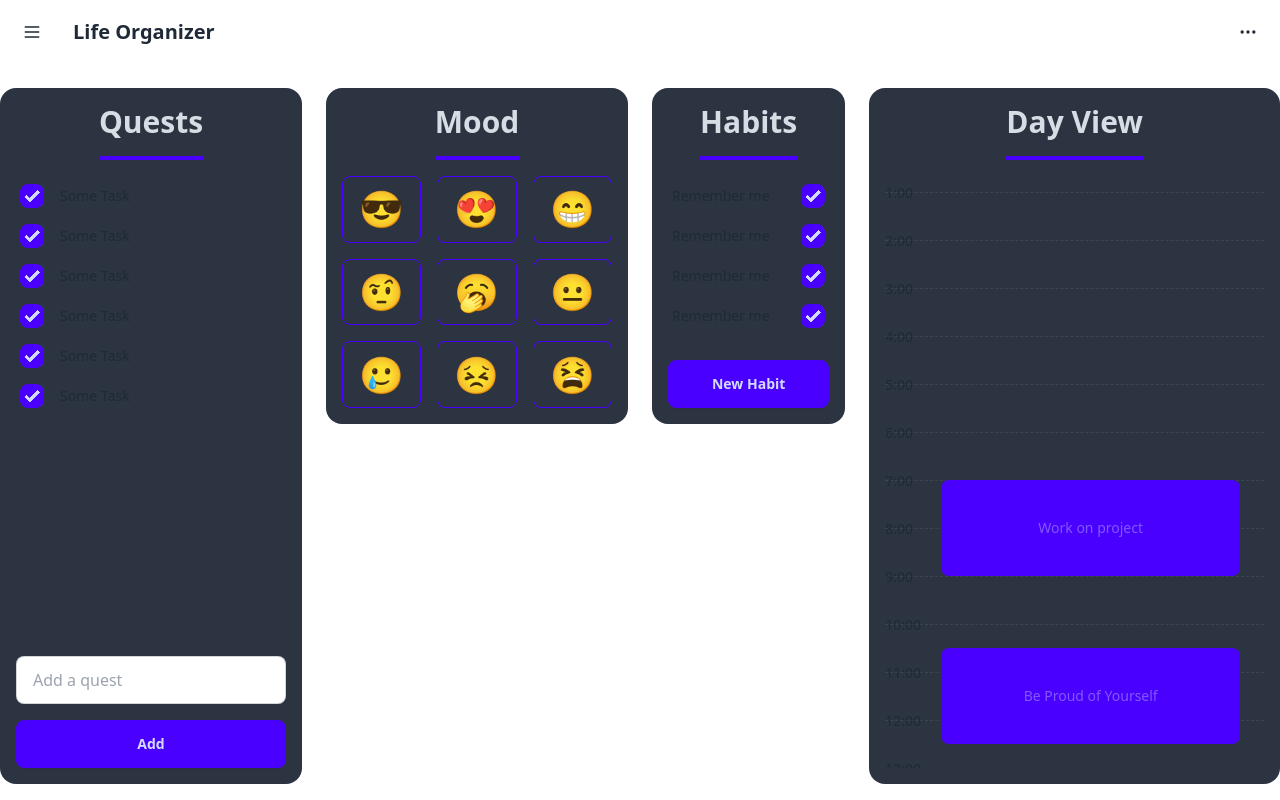
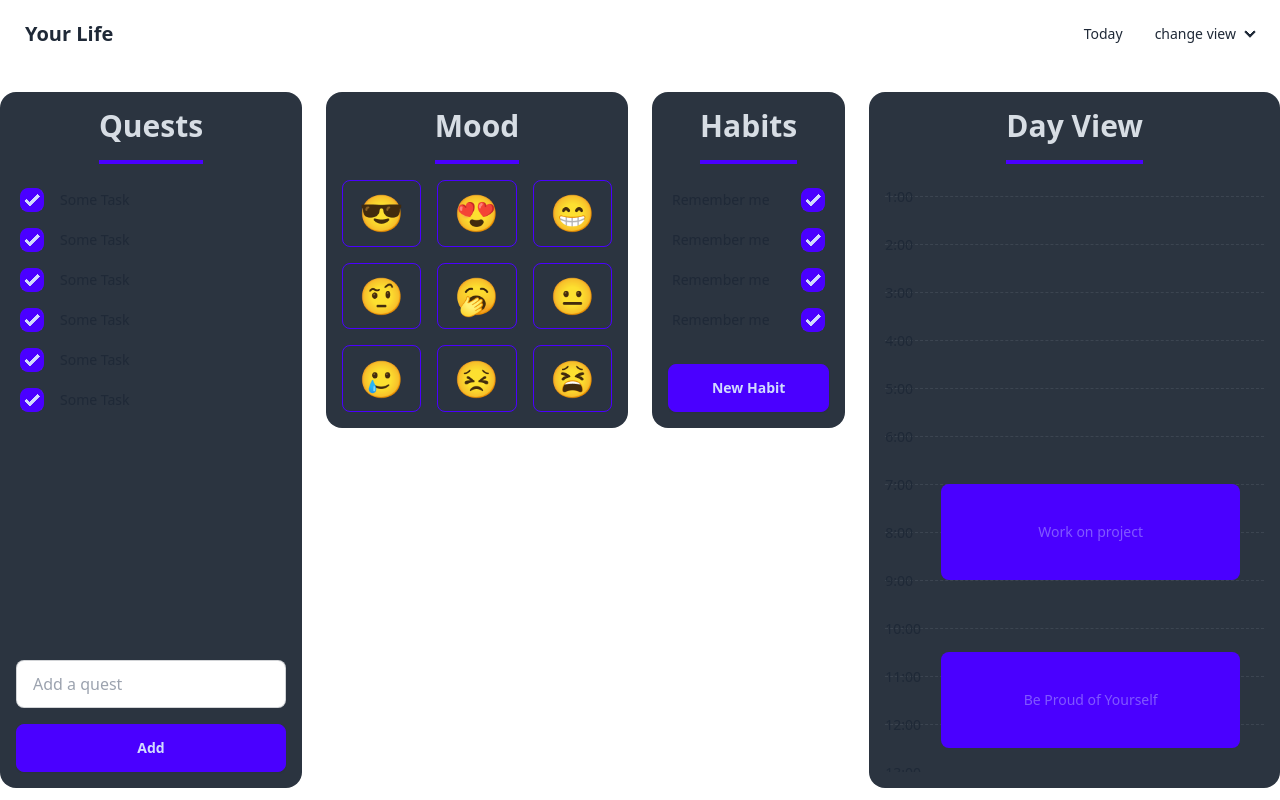
Before and after one commit to hadisajjadi/life-organizer-frontend, a React (Vite) app: page / in a window 1280 px wide. Built offline with nearby package versions, Linux system fonts and the light colour scheme.

Commit message:
changed header

```diff
--- a/src/components/Header.tsx
+++ b/src/components/Header.tsx
@@ -2,19 +2,41 @@ import React from 'react'
 
 function Header() {
     return (
+        // <div className="navbar bg-base-100">
+        //     <div className="flex-none">
+        //         <button className="btn btn-square btn-ghost">
+        //             <svg xmlns="http://www.w3.org/2000/svg" fill="none" viewBox="0 0 24 24" className="inline-block w-5 h-5 stroke-current"><path strokeLinecap="round" strokeLinejoin="round" strokeWidth="2" d="M4 6h16M4 12h16M4 18h16"></path></svg>
+        //         </button>
+        //     </div>
+        //     <div className="flex-1">
+        //         <a className="btn btn-ghost text-xl">Life Organizer</a>
+        //     </div>
+        //     <div className="flex-none">
+        //         <button className="btn btn-square btn-ghost">
+        //             <svg xmlns="http://www.w3.org/2000/svg" fill="none" viewBox="0 0 24 24" className="inline-block w-5 h-5 stroke-current"><path strokeLinecap="round" strokeLinejoin="round" strokeWidth="2" d="M5 12h.01M12 12h.01M19 12h.01M6 12a1 1 0 11-2 0 1 1 0 012 0zm7 0a1 1 0 11-2 0 1 1 0 012 0zm7 0a1 1 0 11-2 0 1 1 0 012 0z"></path></svg>
+        //         </button>
+        //     </div>
+        // </div>
         <div className="navbar bg-base-100">
-            <div className="flex-none">
-                <button className="btn btn-square btn-ghost">
-                    <svg xmlns="http://www.w3.org/2000/svg" fill="none" viewBox="0 0 24 24" className="inline-block w-5 h-5 stroke-current"><path strokeLinecap="round" strokeLinejoin="round" strokeWidth="2" d="M4 6h16M4 12h16M4 18h16"></path></svg>
-                </button>
-            </div>
             <div className="flex-1">
-                <a className="btn btn-ghost text-xl">Life Organizer</a>
+                <a className="btn btn-ghost text-xl">Your Life</a>
             </div>
             <div className="flex-none">
-                <button className="btn btn-square btn-ghost">
-                    <svg xmlns="http://www.w3.org/2000/svg" fill="none" viewBox="0 0 24 24" className="inline-block w-5 h-5 stroke-current"><path strokeLinecap="round" strokeLinejoin="round" strokeWidth="2" d="M5 12h.01M12 12h.01M19 12h.01M6 12a1 1 0 11-2 0 1 1 0 012 0zm7 0a1 1 0 11-2 0 1 1 0 012 0zm7 0a1 1 0 11-2 0 1 1 0 012 0z"></path></svg>
-                </button>
+                <ul className="menu menu-horizontal px-1">
+                    <li><a>Today</a></li>
+                    <li>
+                        <details>
+                            <summary>
+                                change view
+                            </summary>
+                            <ul className="p-2 bg-base-100 rounded-t-none">
+                                <li><a>Day View</a></li>
+                                <li><a>Week View</a></li>
+                                <li><a>Month View</a></li>
+                            </ul>
+                        </details>
+                    </li>
+                </ul>
             </div>
         </div>
     )
--- a/src/main.tsx
+++ b/src/main.tsx
@@ -1,4 +1,3 @@
-import React from 'react'
 import ReactDOM from 'react-dom/client'
 import './index.css'
 import Router from './router'
```
